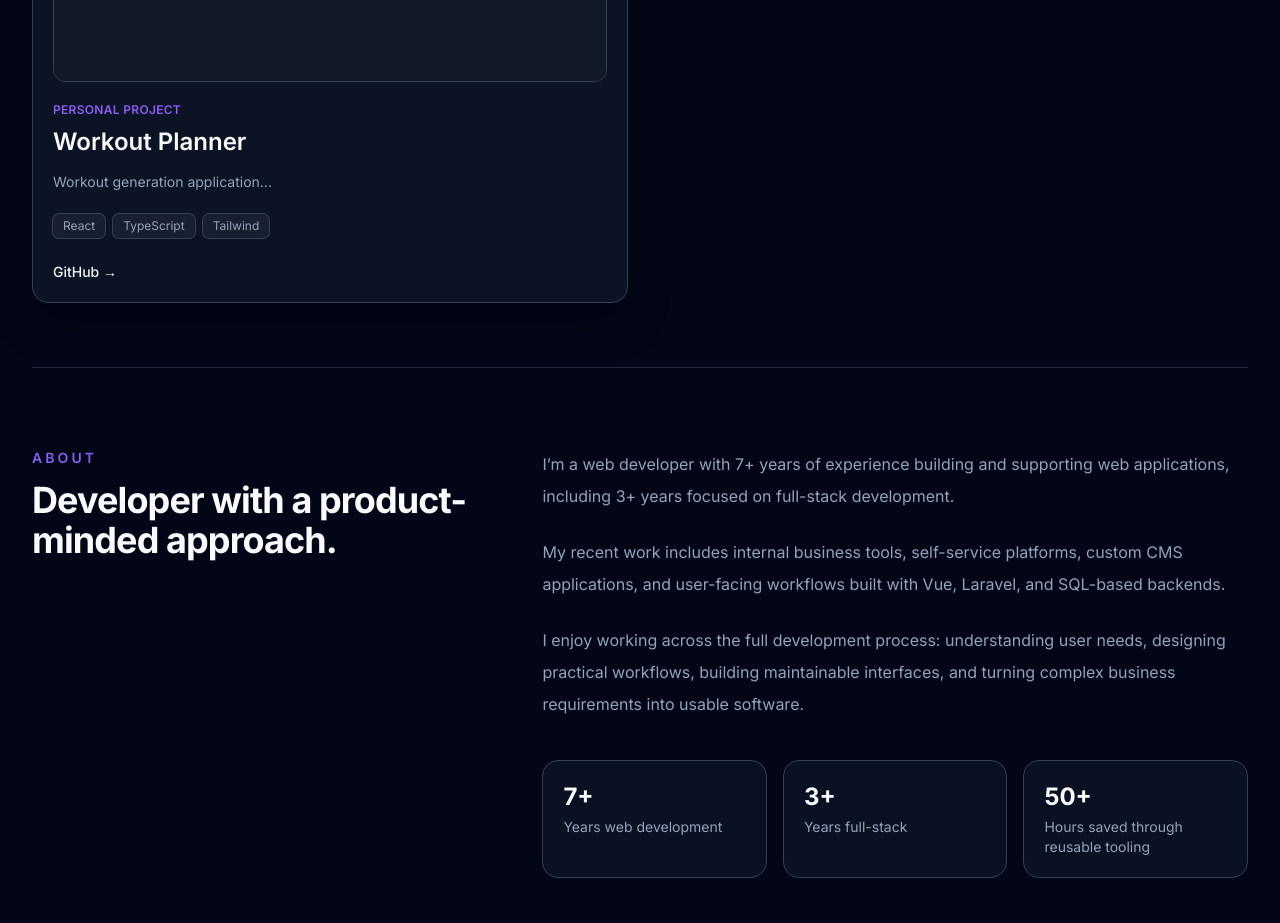
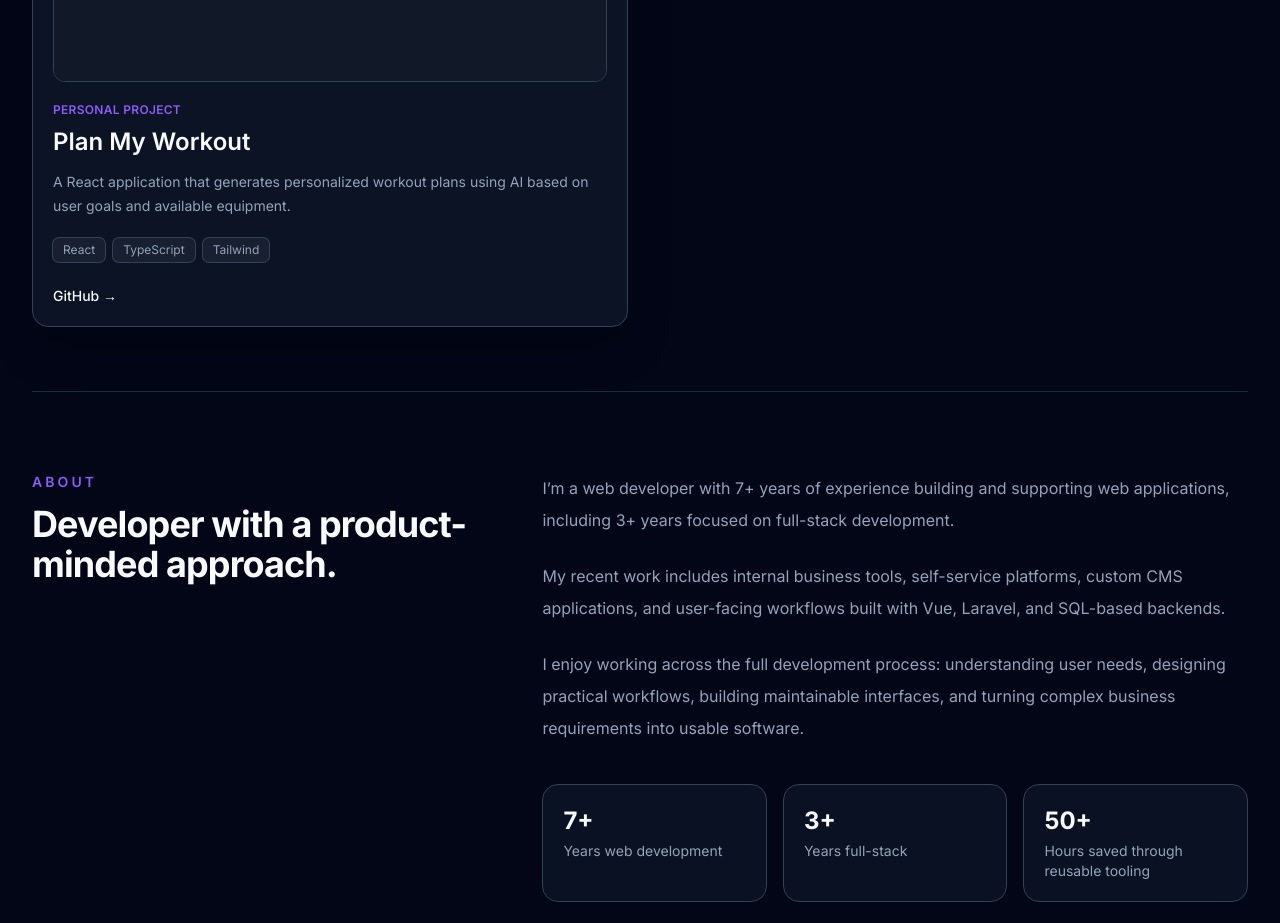
Before and after one commit to ashlee-seagle/developer-portfolio, a Vue app: page / in a window 1280 px wide. Shown: the part 1680-2603 px from the top of the page. Built offline with nearby package versions, Linux system fonts and the light colour scheme.

Commit message:
feat: update workout project card and external links

```diff
--- a/src/components/projects/ProjectCard.vue
+++ b/src/components/projects/ProjectCard.vue
@@ -44,11 +44,11 @@
     View Case Study →
   </RouterLink>
 
-      <a v-if="project.githubUrl" :href="project.githubUrl" class="text-site-text hover:text-brand">
+      <a v-if="project.githubUrl" :href="project.githubUrl" target="_blank" class="text-site-text hover:text-brand">
         GitHub →
       </a>
 
-      <a v-if="project.liveDemoUrl" :href="project.liveDemoUrl" class="text-site-text hover:text-brand">
+      <a v-if="project.liveDemoUrl" :href="project.liveDemoUrl" target="_blank" class="text-site-text hover:text-brand">
         Live Demo →
       </a>
     </div>
--- a/src/sections/ProjectSection.vue
+++ b/src/sections/ProjectSection.vue
@@ -54,11 +54,11 @@
   caseStudyRoute: '/projects/reusable-frontend-platform',
   },
   {
-    title: 'Workout Planner',
+    title: 'Plan My Workout',
     type: 'personal',
-    description: 'Workout generation application...',
+    description: 'A React application that generates personalized workout plans using AI based on user goals and available equipment.',
     technologies: ['React', 'TypeScript', 'Tailwind'],
-    githubUrl: '#',
+    githubUrl: 'https://github.com/ashlee-seagle/workout-planner',
   },
 ]
 </script>
```
